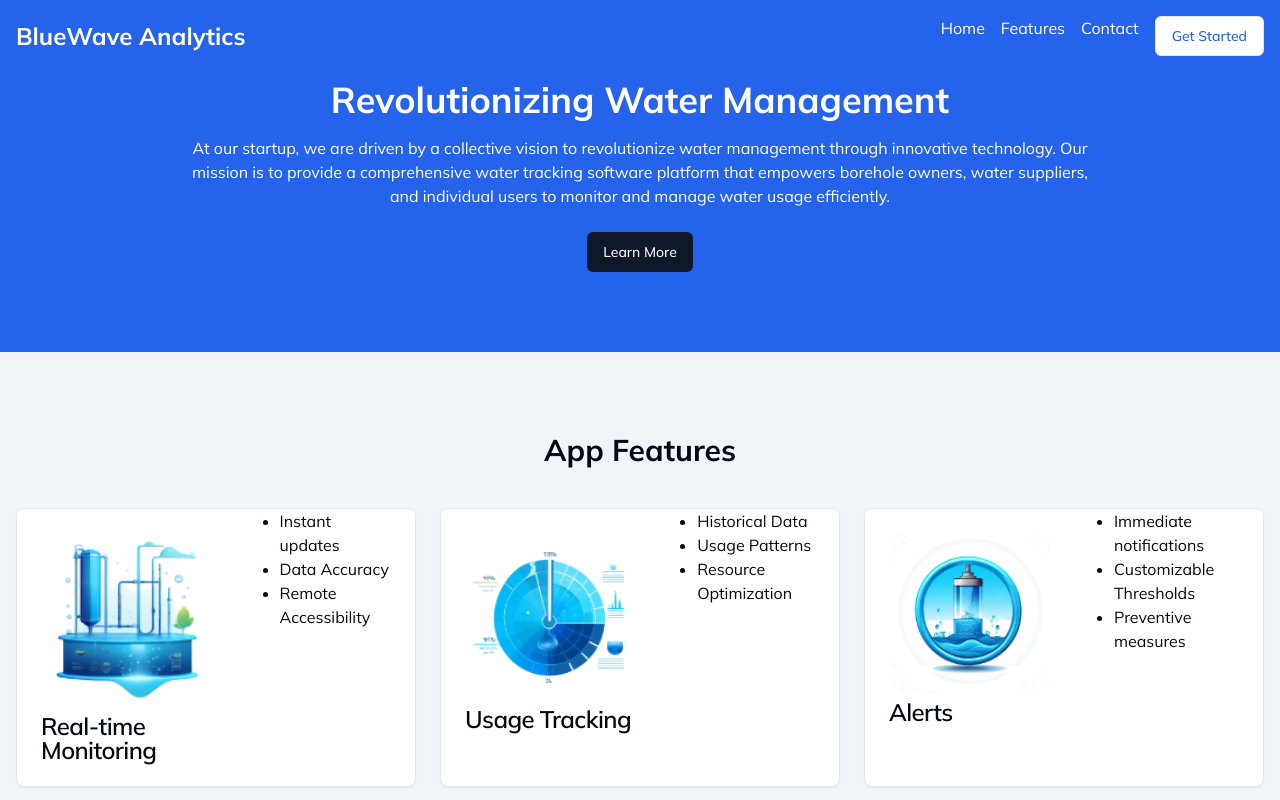
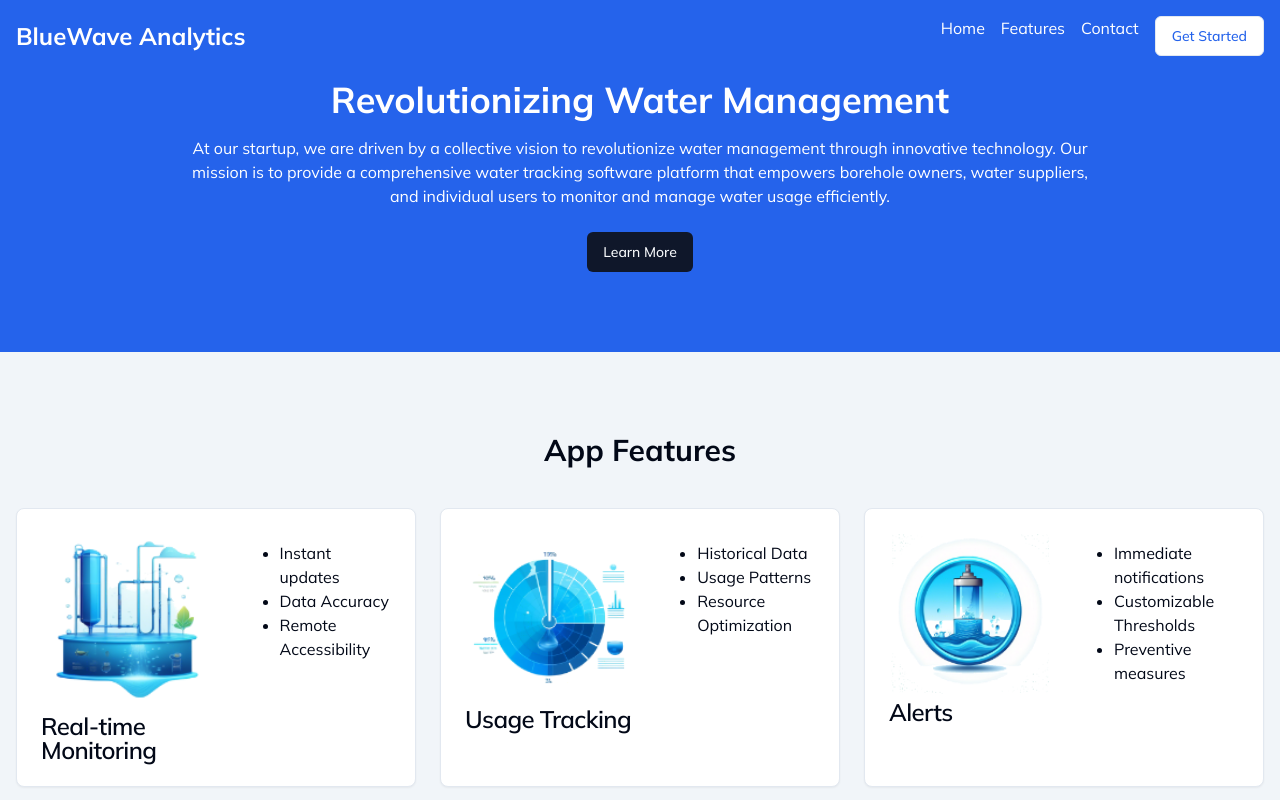
Before and after one commit to Domengo/bluewav, a Next.js app in the folder bluewave/: page / in a window 1280 px wide. Shown: the top 800 px of the page. Built offline with nearby package versions, Linux system fonts and the light colour scheme.

Commit message:
chore: Update landing page card styling

```diff
--- a/bluewave/components/landing/Card.tsx
+++ b/bluewave/components/landing/Card.tsx
@@ -24,7 +24,7 @@ const FeatureCard: React.FC<FeatureCardProps> = ({ cardData }) => {
           <CardContent>
             {/* <CardDescription>
               <div> */}
-            <ul className="list-disc pl-4">
+            <ul className="list-disc pl-4 pt-8">
               {card.description.map((desc, index) => (
                 <li key={index}>{desc}</li>
               ))}
```
